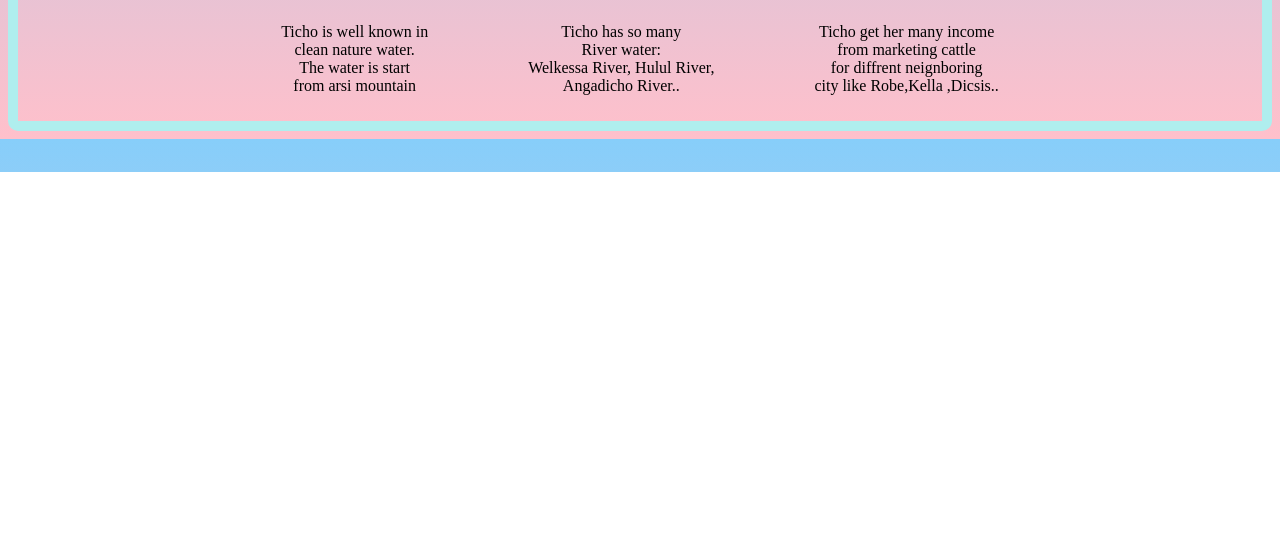
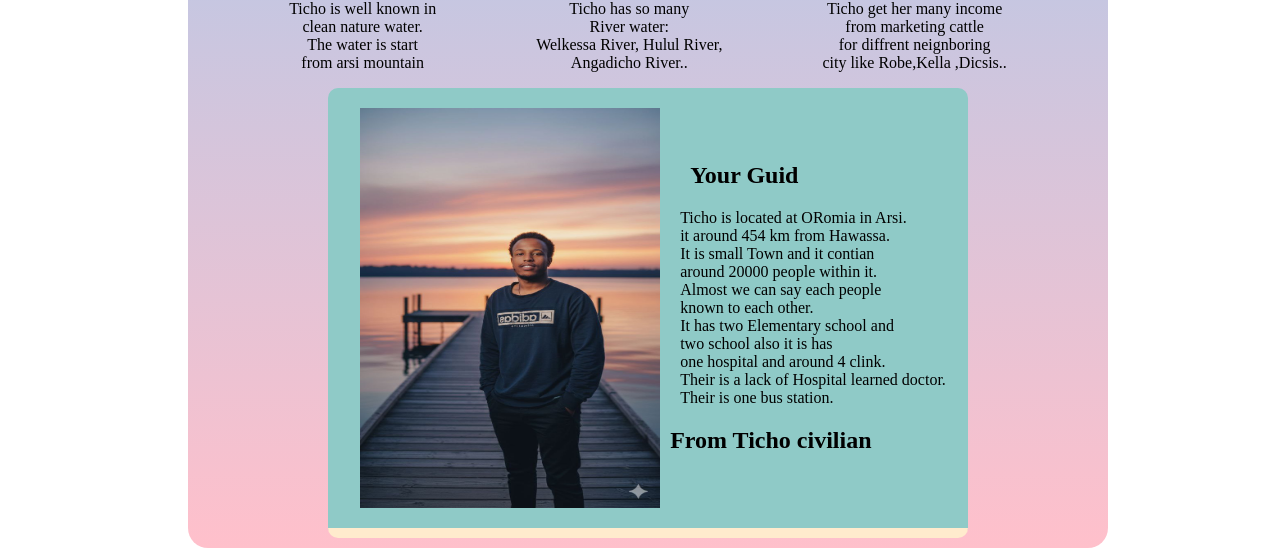
Before and after one commit to Abayshemelis/PrivateBusinessCard, a plain HTML site: page Home_page/home.html in a window 1280 px wide. Shown: the part 628-1184 px from the top of the page. Before the commit the page ends 800 px from the top, so only its background shows below. Drawn offline with Linux system fonts and the light colour scheme.

Commit message:
new commit

```diff
--- a/Home_page/home.css
+++ b/Home_page/home.css
@@ -1,10 +1,15 @@
 body{
-
-    justify-content: center;
+    background:linear-gradient(aqua lightskyblue)
+}
+.collection{
     padding: 10px;
     background: linear-gradient(lightskyblue,pink);
-    border-radius: 10px;
-    border: solid paleturquoise 10px;
+    width: 900px;
+    border-radius: 20px;
+    margin: 2px 0 0 180px;
+    align-items: center;
+    justify-content: center;
+
 }
 
 .H_bg{
@@ -25,7 +30,7 @@ body{
     font-family:  Geneva, Verdana, sans-serif;
 }
 .description{
-    color:lightskyblue;
+    color:white
     margin:20px;
     font-family:  Geneva, Verdana, sans-serif;
     text-align: center;
@@ -83,3 +88,27 @@ column-gap: 150px;
     column-gap: 100px;
 
 }
+.Info{
+    display:flex;
+    align-items: center;
+    justify-content: center;
+     margin-left: auto;
+    margin-right: auto;
+    padding: 20px;
+    background: rgb(143, 202, 199);
+    width: 600px;
+    height: 400px;
+    border-radius: 10px;
+    border-bottom: 10px solid blanchedalmond;
+}
+#control{
+    width: 300px;
+    height: 400px;
+    padding: 10px;
+}
+.guid{
+    margin-left: 20px;
+}
+.exp{
+margin-left:10px
+}
--- a/Home_page/home.html
+++ b/Home_page/home.html
@@ -1,18 +1,23 @@
 <!DOCTYPE html>
 <html lang="en">
+
 <head>
     <meta charset="UTF-8">
     <meta name="viewport" content="width=device-width, initial-scale=1.0">
     <title>Document</title>
     <link rel="stylesheet" href="home.css">
 </head>
+
 <body>
+<section class="collection">
     <div class="H_bg">
         <h1 class=" title">Visit My Home Town Ticho</h1>
         <p class="description"> my Home town located at south of Oromia at specific place called Ticho <br>
             It is known by its guast acceptace and harmony social life</p>
     </div>
-   <div><h2 id="img_title"> Top three thing to do in Ticho</h2></div>
+    <div>
+        <h2 id="img_title"> Top three thing to do in Ticho</h2>
+    </div>
     <div class="ticho">
 
         <img class="img1" src="img/water.jpg" alt="">
@@ -24,9 +29,9 @@
         <h1>River water</h1>
         <h1> Cattle</h1>
     </div>
-    <div class =" container">
+    <div class=" container">
         <p> Ticho is well known in <br> clean nature water. <br>
-        The water is start  <br> from arsi mountain</p>
+            The water is start <br> from arsi mountain</p>
 
         <p>Ticho has so many <br> River water: <br>
             Welkessa River, Hulul River,<br> Angadicho River..</p>
@@ -35,6 +40,30 @@
             for diffrent neignboring <br> city like Robe,Kella ,Dicsis..</p>
 
     </div>
+    <div class="Info">
 
+        <img id="control" src="img/myImg.jpg" alt="">
+        <div>
+            <h1 class=" guid">Your Guid </h1>
+
+            <p class="exp">Ticho is located at ORomia in Arsi. <br>
+                it around 454 km from Hawassa.<br>
+                It is small Town and it contian <br>around
+                20000 people within it.<br>
+                Almost we can say each people <br>known to each
+                other. <br> It has two Elementary school and <br>
+                two school also it is has <br>one hospital
+                and around 4 clink. <br>Their is a lack of Hospital
+                learned doctor. <br>Their is one bus station.
+
+            <h1> From Ticho civilian </h1>
+
+        </div>
+
+
+        </p>
+    </div>
+</section>
 </body>
+
 </html>
```
Also changed, not shown: Home_page/img/myImg.jpg (added). Lines whose indentation alone changed are shown as unchanged.
